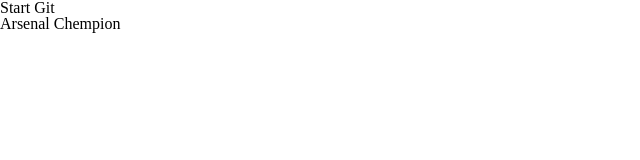
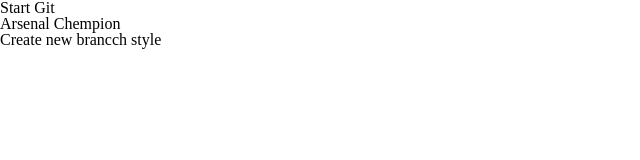
Before and after one commit to kochutyu/Patterns, a plain HTML site: page Шаблон/index.html in a window 1280 px wide. Shown: the whole page, without its empty margins (0-640 px from the left). Drawn offline with Linux system fonts and the light colour scheme.

Commit message:
add new branch

```diff
--- a/Шаблон/index.html
+++ b/Шаблон/index.html
@@ -15,6 +15,9 @@
 <body>
     <h1>Start Git</h1>
     <h2>Arsenal Chempion</h2>
+
+    <h3>Create new brancch style</h3>
+
     <script src="js/script.js"></script>
 </body>
 
```
